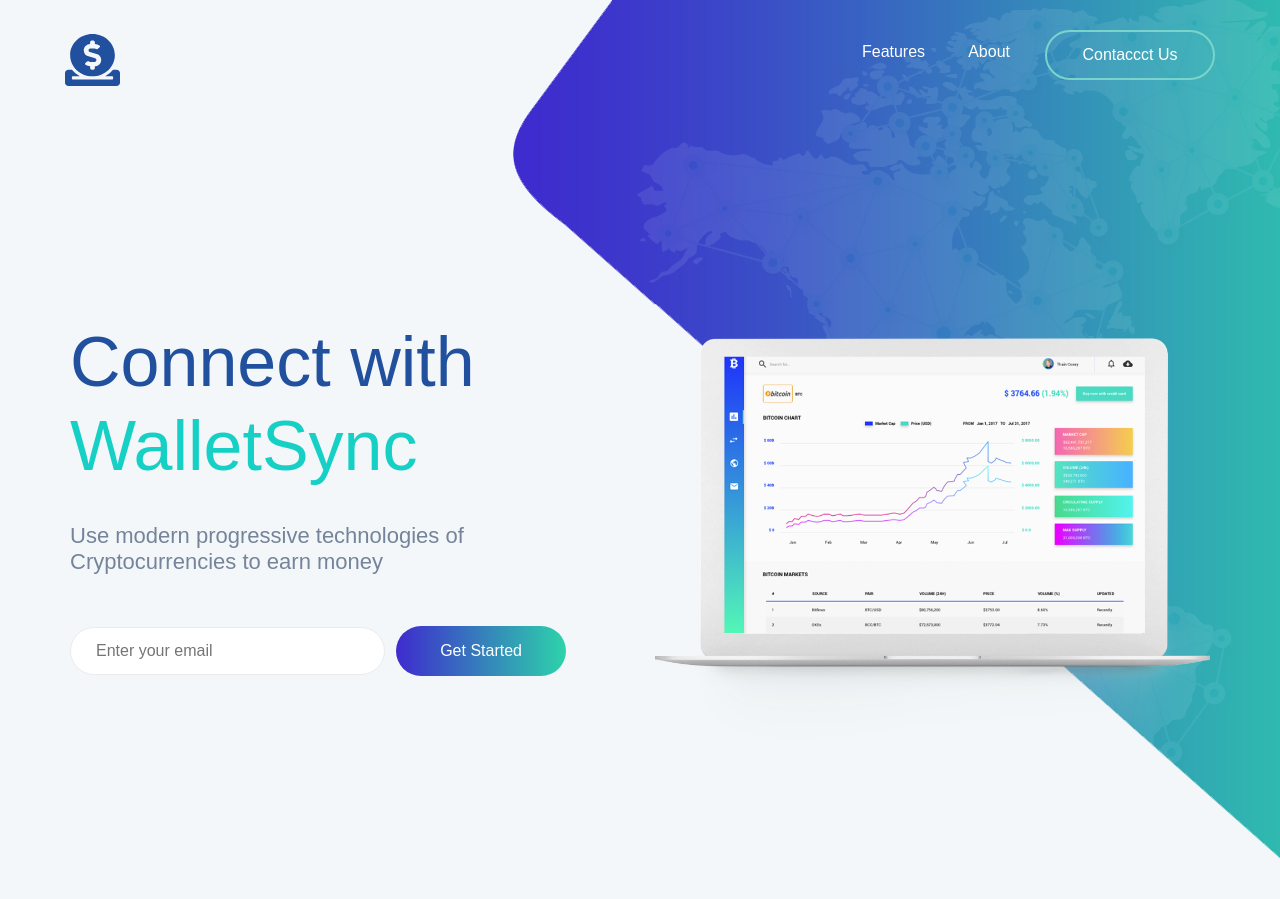
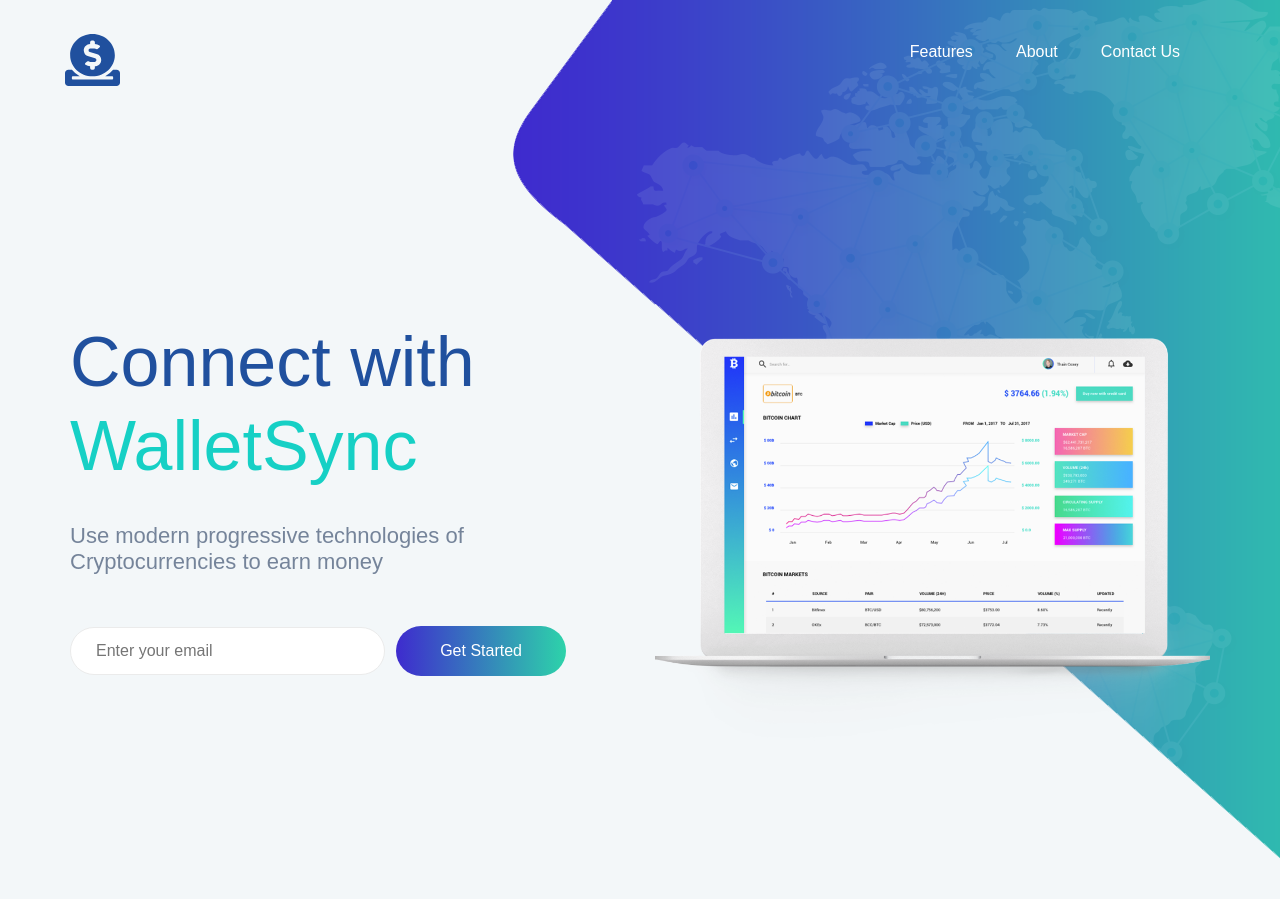
Before and after one commit to Manuel928/FastPay_, a Node server app: page / in a window 1280 px wide. Shown: the top 899 px of the page. Run offline with Node 20, Linux system fonts and the light colour scheme; some libraries are stand-ins or nearby versions.

Commit message:
more changes commit

```diff
--- a/views/index.hbs
+++ b/views/index.hbs
@@ -44,12 +44,12 @@
 			</a>
 			<div class="responsive-bar"><i class="fa fa-bars"></i></div>
 			{{!-- <a href="" class="user"><i class="fa fa-user"></i></a> --}}
-			<a href="/contact" class="site-btn">Contaccct Us</a>
+			{{!-- <a href="/contact" class="site-btn">Contact Us</a> --}}
 			<nav class="main-menu">
 				<ul class="menu-list">
 					<li><a href="">Features</a></li>
 					<li><a href="#about-section">About</a></li>
-					{{!-- <li><a href="/contact" class="site-btn">Contact Us</a></li> --}}
+					<li><a href="/contact" class="">Contact Us</a></li>
 				</ul>
 			</nav>
 		</div>
```
